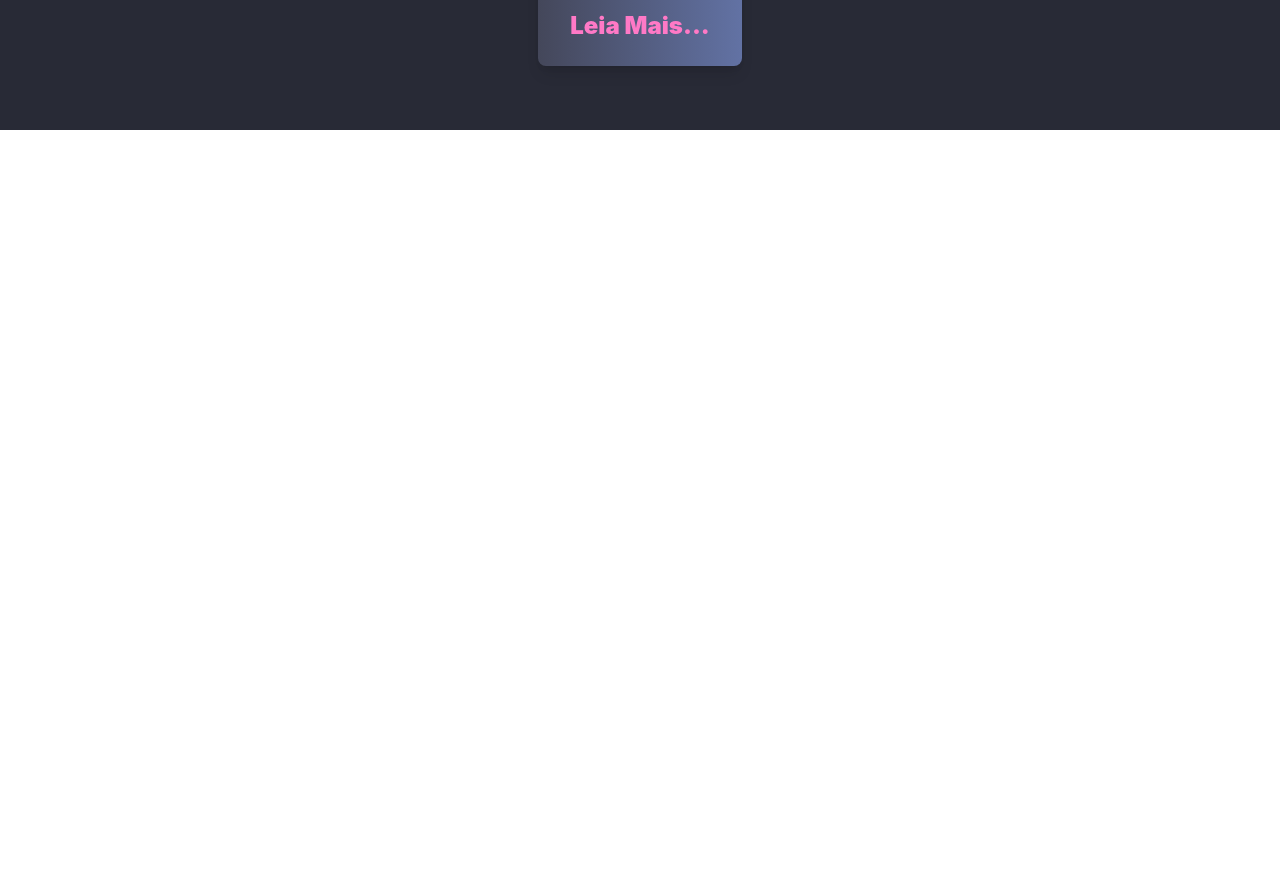
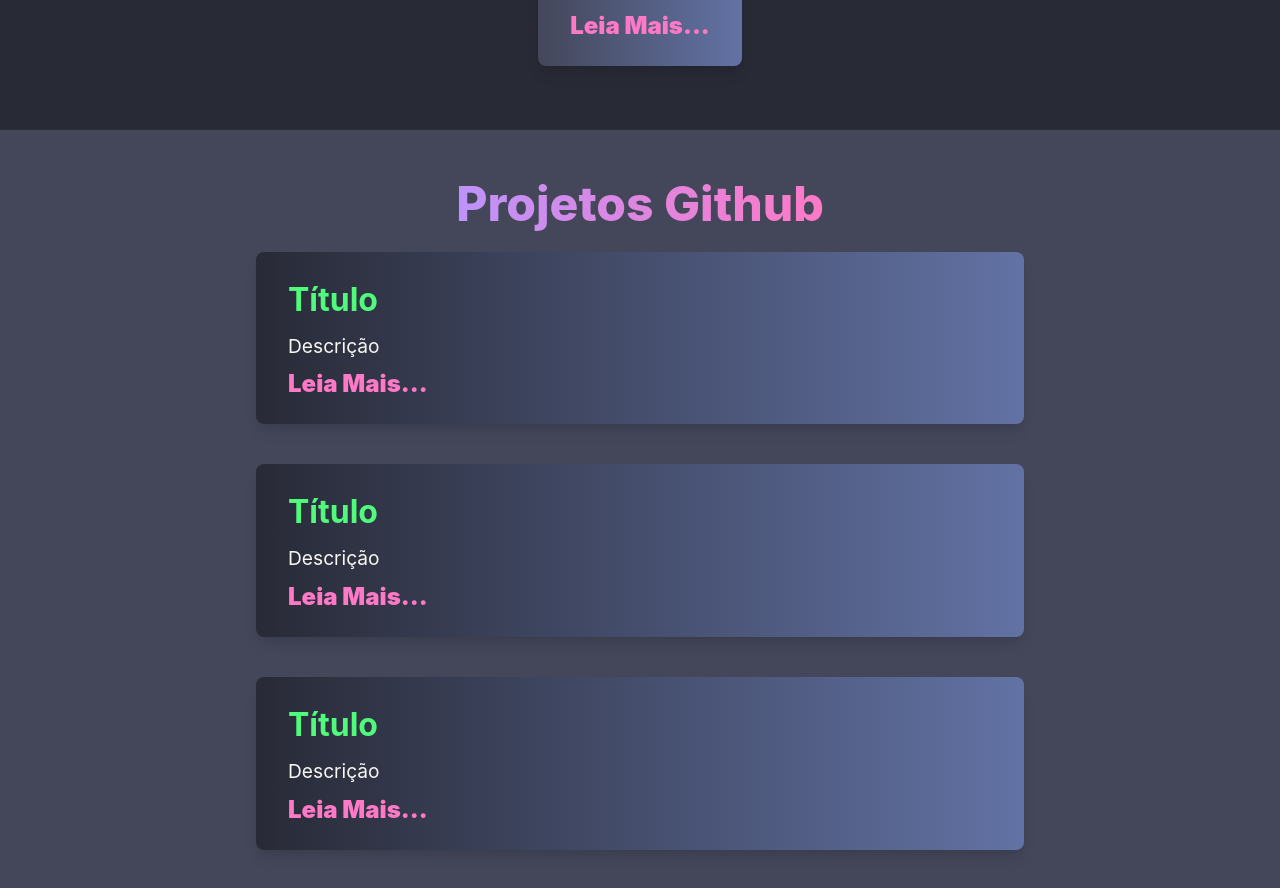
Before and after one commit to AbraaoM/portfolio, a Next.js app: page / in a window 1280 px wide. Shown: the part 2261-3149 px from the top of the page. Before the commit the page ends 2391 px from the top, so only its background shows below. Built offline with nearby package versions, Linux system fonts and the light colour scheme; no server answers.

Commit message:
:sparkles: Adicionada a secao github

```diff
--- /dev/null
+++ b/components/ghSection/ghCard.tsx
@@ -0,0 +1,53 @@
+import {
+  Box,
+  Text,
+  Heading,
+  Link
+} from '@chakra-ui/react'
+
+type cardInputs = {
+  title: string;
+  description: string;
+  url:string;
+}
+
+export function GhCard (props: cardInputs){
+  return(
+    <Box
+      padding="1em 2em 1em 2em"
+      bgGradient="linear(to-r, #282a36, #6272a4)"
+      bgClip="border-box"
+      borderRadius="lg"
+      shadow="lg"
+    >
+      <Heading
+        fontSize="2em"
+        color="#50fa7b"
+        fontWeight="bold"
+        lineHeight="2em"
+      >
+        {props.title}
+      </Heading>
+
+      <Text
+        fontSize="1.2em"
+        color="#f8f8f2"
+      >
+        {props.description}
+      </Text>
+
+      <Link
+        href={props.url}
+        isExternal
+        color="#ff79c6"
+        fontSize="1.5em"
+        fontWeight="black"
+        lineHeight="2em"
+      >
+        Leia Mais...
+      </Link>
+
+
+    </Box>
+  )
+}
--- /dev/null
+++ b/components/ghSection/ghSection.tsx
@@ -0,0 +1,119 @@
+import {
+  useState,
+  useEffect } from "react"
+
+import {
+  Container,
+  Stack,
+  Center,
+  Text
+} from "@chakra-ui/react"
+import axios from 'axios'
+
+import { GhCard } from "./ghCard"
+
+type cardInputs = {
+  name: string;
+  description: string;
+  html_url:string;
+}
+
+export function GhSection(){
+  const [ghProject1, setghProject] = useState<cardInputs>({
+    name: 'Título',
+    description: 'Descrição',
+    html_url: '404'
+  })
+
+  const [ghProject2, setghProject2] = useState<cardInputs>({
+    name: 'Título',
+    description: 'Descrição',
+    html_url: '404'
+  })
+
+  const [ghProject3, setghProject3] = useState<cardInputs>({
+    name: 'Título',
+    description: 'Descrição',
+    html_url: '404'
+  })
+  const [error, setError] = useState('')
+
+  useEffect(() => {
+    axios
+      .get('https://api.github.com/repos/abraaom/portfolio')
+      .then(resp => {
+        setghProject(resp.data)
+      })
+      .catch(error => {
+        setError(error.message)
+      })
+  }, [])
+
+  useEffect(() => {
+    axios
+      .get('https://api.github.com/repos/abraaom/be-the-hero')
+      .then(resp => {
+        setghProject2(resp.data)
+      })
+      .catch(error => {
+        setError(error.message)
+      })
+  }, [])
+  useEffect(() => {
+    axios
+      .get('https://api.github.com/repos/HommaTech/MQL5Simplify')
+      .then(resp => {
+        setghProject3(resp.data)
+      })
+      .catch(error => {
+        setError(error.message)
+      })
+  }, [])
+
+  return(
+    <Container
+      maxW="full"
+      bg="#44475a"
+      paddingTop="2%"
+      paddingBottom="5%"
+    >
+      <Center >
+        <Text
+          bgGradient="linear(to-l, #ff79c6,#bd93f9)"
+          bgClip="text"
+          fontSize={{
+            base:"2em",
+            md:"3em"
+          }}
+          fontWeight="extrabold"
+          lineHeight="2em"
+        >
+          Projetos Github
+        </Text>
+      </Center>
+      <Center>
+        <Stack
+          spacing={10}
+          w="container.md"
+        >
+          <GhCard
+            title={ ghProject1.name}
+            description={ghProject1.description}
+            url={ghProject1.html_url}
+          />
+          <GhCard
+            title={ ghProject2.name}
+            description={ghProject2.description}
+            url={ghProject2.html_url}
+          />
+          <GhCard
+            title={ ghProject3.name}
+            description={ghProject3.description}
+            url={ghProject3.html_url}
+          />
+        </Stack>
+      </Center>
+
+    </Container>
+  )
+}
--- a/components/hero.tsx
+++ b/components/hero.tsx
@@ -31,15 +31,6 @@ export function Hero (){
       maxW="100vw"
       bg="#282a36"
     >
-
-      <svg width="0" height="0">
-        <linearGradient id="blue-gradient" x1="100%" y1="100%" x2="0%" y2="0%">
-          <stop stopColor="#7a6ded" offset="0%" />
-          <stop stopColor="#591885" offset="100%" />
-        </linearGradient>
-      </svg>
-
-
       <Grid
         h={{
           base: "full",
--- a/pages/index.tsx
+++ b/pages/index.tsx
@@ -4,6 +4,7 @@ import { Box } from "@chakra-ui/react"
 import { Hero } from '../components/hero'
 import { About } from '../components/about'
 import { DevSection } from '../components/devSection/devSection'
+import { GhSection} from '../components/ghSection/ghSection'
 
 export default function Home() {
   return (
@@ -18,6 +19,7 @@ export default function Home() {
       <Hero/>
       <About/>
       <DevSection/>
+      <GhSection/>
 
     </Box>
   )
```
